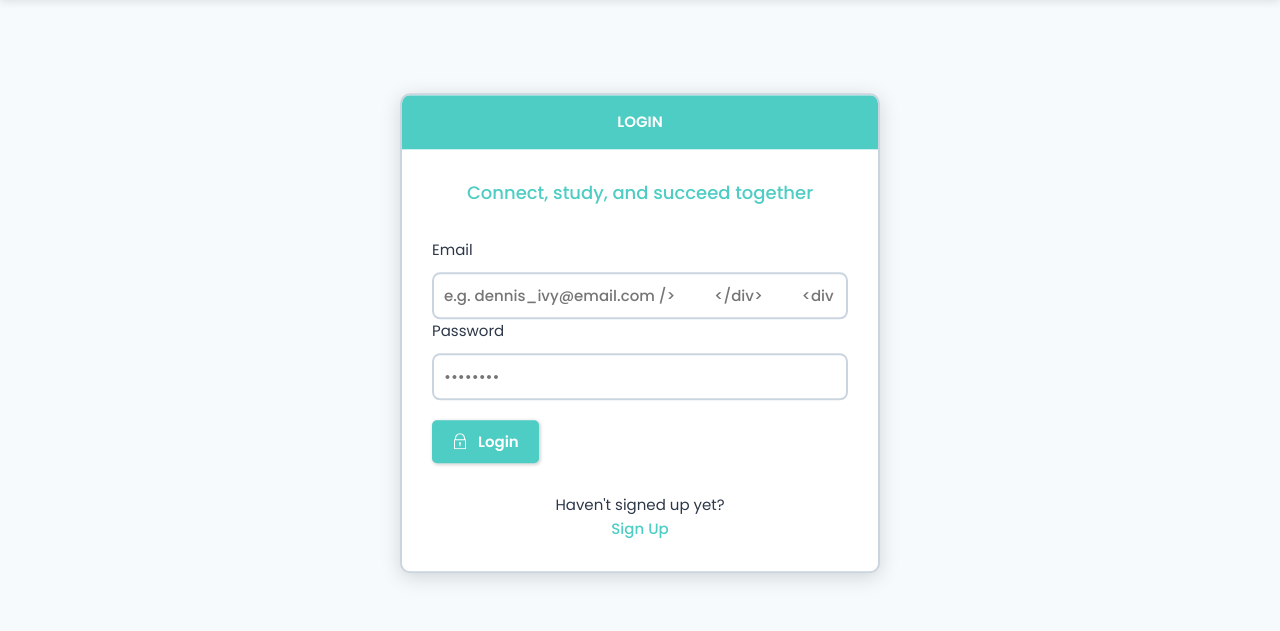
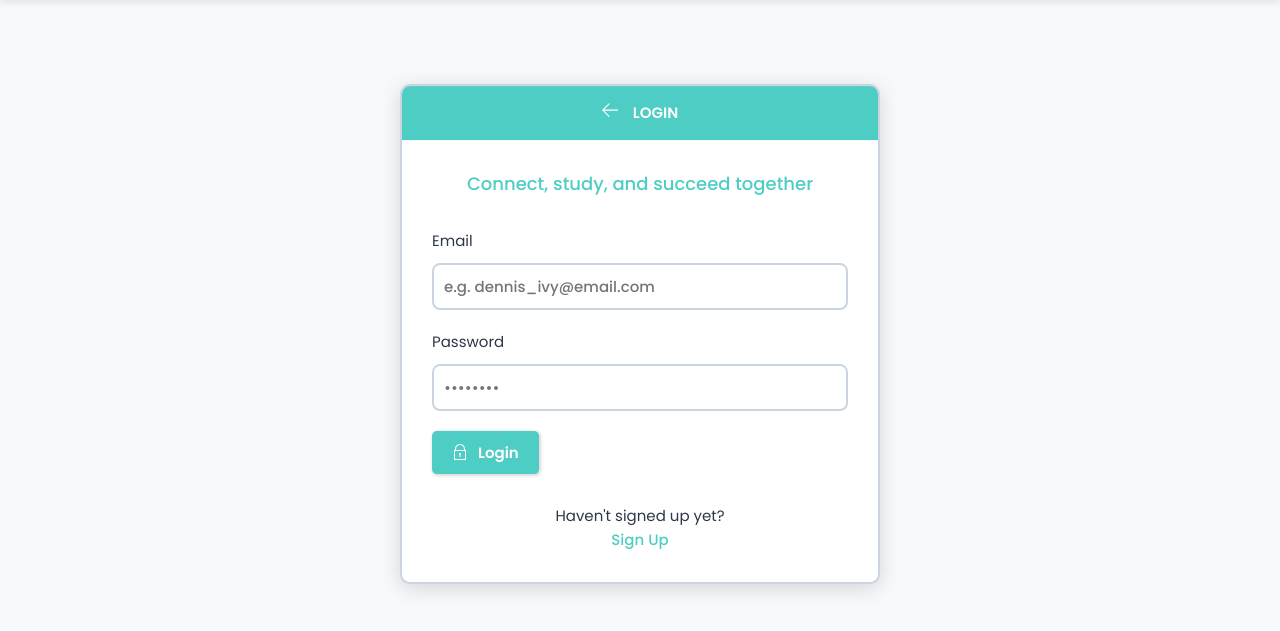
Before and after one commit to milk-in-a-bag/learn-hub, a Django app: page /login/ in a window 1280 px wide. Shown: the part 86-717 px from the top of the page. Run offline with Django 3.2, Linux system fonts and the light colour scheme.

Commit message:
fix login form

```diff
--- a/base/templates/base/login_register.html
+++ b/base/templates/base/login_register.html
@@ -8,6 +8,12 @@
     <div class="layout__box">
       <div class="layout__boxHeader">
         <div class="layout__boxTitle">
+          <a href="{% url 'home' %}">
+            <svg version="1.1" xmlns="http://www.w3.org/2000/svg" width="32" height="32" viewBox="0 0 32 32">
+              <title>arrow-left</title>
+              <path d="M13.723 2.286l-13.723 13.714 13.719 13.714 1.616-1.611-10.96-10.96h27.625v-2.286h-27.625l10.965-10.965-1.616-1.607z"></path>
+            </svg>
+          </a>
           <h3>Login</h3>
         </div>
       </div>
@@ -18,7 +24,7 @@
           {% csrf_token %}
           <div class="form__group form__group">
             <label for="room_name">Email</label>
-            <input id="username" name="email" type="email" placeholder="e.g. dennis_ivy@email.com />
+            <input id="username" name="email" type="email" placeholder="e.g. dennis_ivy@email.com" />
           </div>
           <div class=" form__group">
             <label for="password">Password</label>
@@ -53,6 +59,12 @@
     <div class="layout__box">
       <div class="layout__boxHeader">
         <div class="layout__boxTitle">
+          <a href="{% url 'home' %}">
+            <svg version="1.1" xmlns="http://www.w3.org/2000/svg" width="32" height="32" viewBox="0 0 32 32">
+              <title>arrow-left</title>
+              <path d="M13.723 2.286l-13.723 13.714 13.719 13.714 1.616-1.611-10.96-10.96h27.625v-2.286h-27.625l10.965-10.965-1.616-1.607z"></path>
+            </svg>
+          </a>
           <h3>Register</h3>
         </div>
       </div>
```
